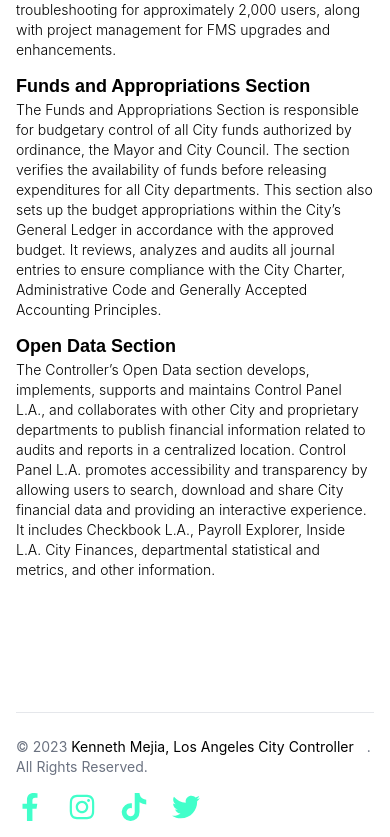
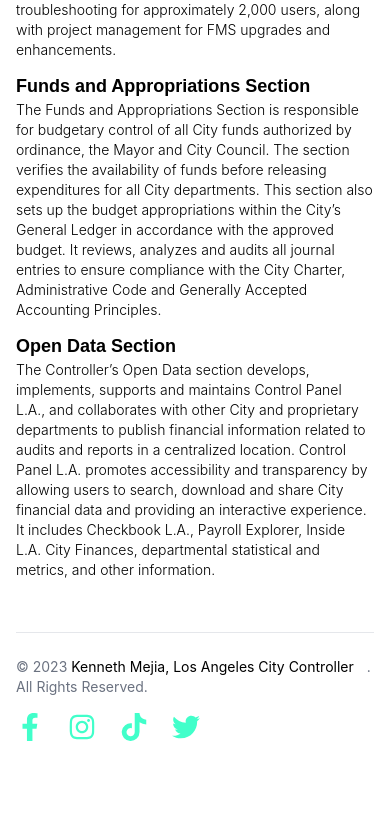
Before and after one commit to isaacylee/controller-website, a Next.js app: page /about in a window 390 px wide. Shown: the part 5318-6155 px from the top of the page. After the commit the page ends 6075 px from the top, so only its background shows below. Built offline with nearby package versions, Linux system fonts and the light colour scheme.

Commit message:
remove exxcess

```diff
--- a/src/pages/about.tsx
+++ b/src/pages/about.tsx
@@ -444,18 +444,7 @@ export default function About(props: any) {
           {/* </div> */}
         </div>
 
-        <div className='leftTimeline containerTimeline'>
-          {/* <div className='contentTimeline'>
-              <div className='h-70 -bottom-10 right-0 w-96 md:absolute'>
-                <img src='https://uploads-ssl.webflow.com/62703f612bf4b6c4cf204b98/62783ca09c10c930020cf312_kenneth-toydrive.png' />
-              </div>
-            </div> */}
-        </div>
-
-        <div className='contentTimeline'></div>
         {/* </div> */}
-
-        <div className='containerTimeline px-4 py-8  md:max-w-sm md:px-0 lg:mx-16'></div>
       </Layout>
     </>
   );
```
